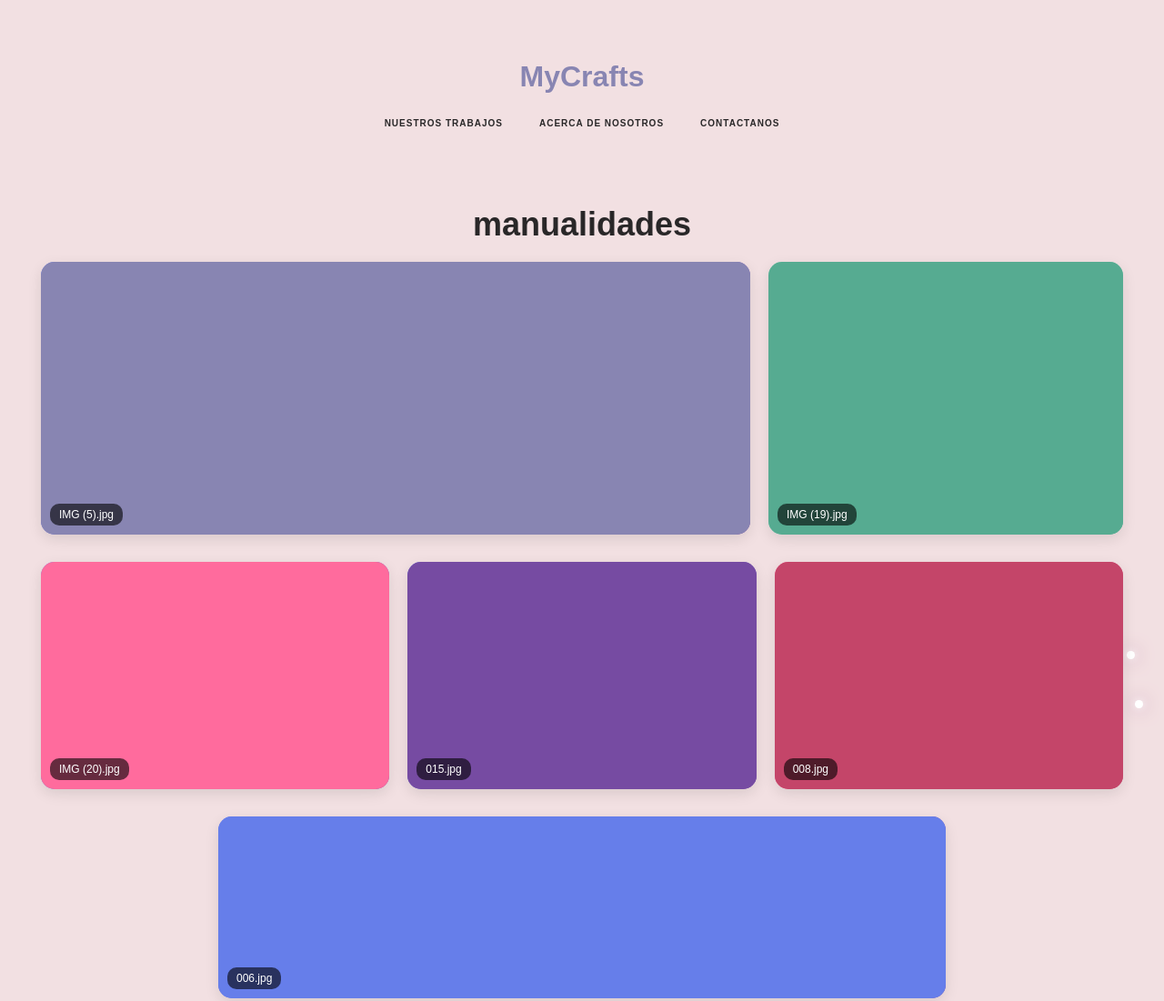
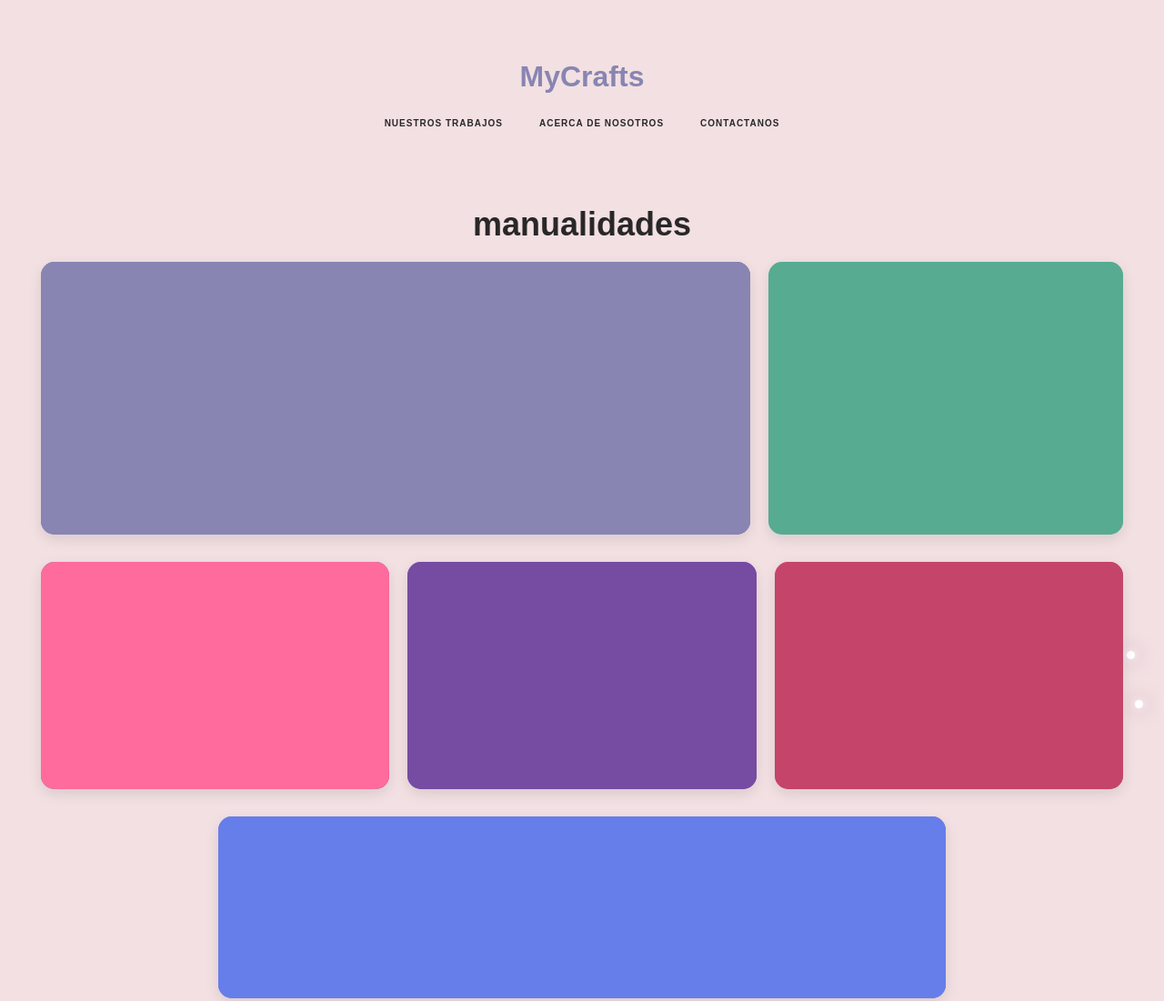
Before and after one commit to Abigayd0013/MyCrafts, a plain HTML site: page NUESTROS TRABAJOS.html in a window 1280 px wide. Shown: the top 1101 px of the page at 91% size. Drawn offline with Linux system fonts and the light colour scheme; a web font is replaced by a local one.

Commit message:
Update NUESTROS TRABAJOS.html

```diff
--- a/NUESTROS TRABAJOS.html
+++ b/NUESTROS TRABAJOS.html
@@ -119,18 +119,7 @@
             position: relative;
         }
 
-        .nombre-archivo {
-            position: absolute;
-            bottom: 10px;
-            left: 10px;
-            background: rgba(0, 0, 0, 0.6);
-            color: white;
-            padding: 5px 10px;
-            border-radius: 10px;
-            font-family: "neulis-sans", sans-serif;
-            font-size: 12px;
-            backdrop-filter: blur(5px);
-        }
+        /* QUITÉ LA CLASE .nombre-archivo */
 
         /* CORRECCIÓN PRINCIPAL: Mejor centrado del texto */
         .producto-overlay {
@@ -332,11 +321,6 @@
                 -webkit-line-clamp: 2;
             }
 
-            .nombre-archivo {
-                font-size: 10px;
-                padding: 3px 8px;
-            }
-
             .btn-cotizar {
                 padding: 8px 16px;
                 font-size: 11px;
@@ -378,7 +362,7 @@
             <!-- Maquetas -->
             <div class="producto-card">
                 <div class="producto-imagen" style="background-color: #8885B2;">
-                    <div class="nombre-archivo">IMG (5).jpg</div>
+                    <!-- Solo la imagen, sin nombre de archivo -->
                 </div>
                 <div class="producto-overlay">
                     <div class="producto-nombre">Maquetas</div>
@@ -390,7 +374,7 @@
             <!-- Productos de Temporada -->
             <div class="producto-card temporada">
                 <div class="producto-imagen" style="background-color: #56ab91;">
-                    <div class="nombre-archivo">IMG (19).jpg</div>
+                    <!-- Solo la imagen, sin nombre de archivo -->
                 </div>
                 <div class="producto-overlay">
                     <div class="producto-nombre">Productos de Temporada</div>
@@ -405,7 +389,7 @@
             <!-- Decoración -->
             <div class="producto-card">
                 <div class="producto-imagen" style="background-color: #ff6b9d;">
-                    <div class="nombre-archivo">IMG (20).jpg</div>
+                    <!-- Solo la imagen, sin nombre de archivo -->
                 </div>
                 <div class="producto-overlay">
                     <div class="producto-nombre">Decoración para fiestas</div>
@@ -417,7 +401,7 @@
             <!-- Cuadernos -->
             <div class="producto-card">
                 <div class="producto-imagen" style="background-color: #764ba2;">
-                    <div class="nombre-archivo">015.jpg</div>
+                    <!-- Solo la imagen, sin nombre de archivo -->
                 </div>
                 <div class="producto-overlay">
                     <div class="producto-nombre">Cuadernos</div>
@@ -429,7 +413,7 @@
             <!-- Trabajos Emergencia -->
             <div class="producto-card emergencia">
                 <div class="producto-imagen" style="background-color: #c44569;">
-                    <div class="nombre-archivo">008.jpg</div>
+                    <!-- Solo la imagen, sin nombre de archivo -->
                 </div>
                 <div class="producto-overlay">
                     <div class="producto-nombre">Trabajos de Emergencia</div>
@@ -443,7 +427,7 @@
         <div class="fila fila-3">
             <div class="producto-card">
                 <div class="producto-imagen" style="background-color: #667eea;">
-                    <div class="nombre-archivo">006.jpg</div>
+                    <!-- Solo la imagen, sin nombre de archivo -->
                 </div>
                 <div class="producto-overlay">
                     <div class="producto-nombre">Papelería personalizada</div>
@@ -495,9 +479,6 @@
                 setTimeout(() => {
                     this.style.transform = 'scale(1.05)';
                 }, 150);
-
-                // El enlace de WhatsApp ya está configurado en el HTML
-                // No necesitamos prevenir el comportamiento por defecto
             });
         });
     </script>
```
